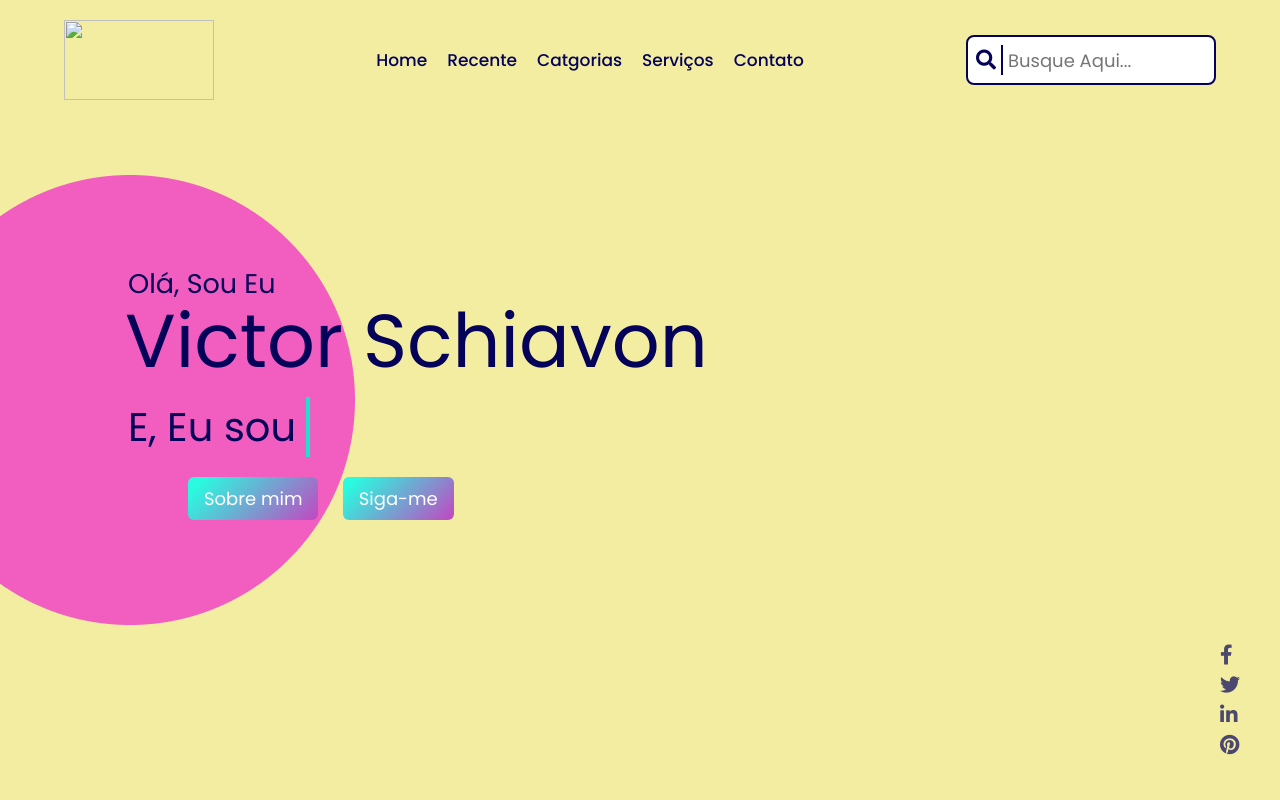
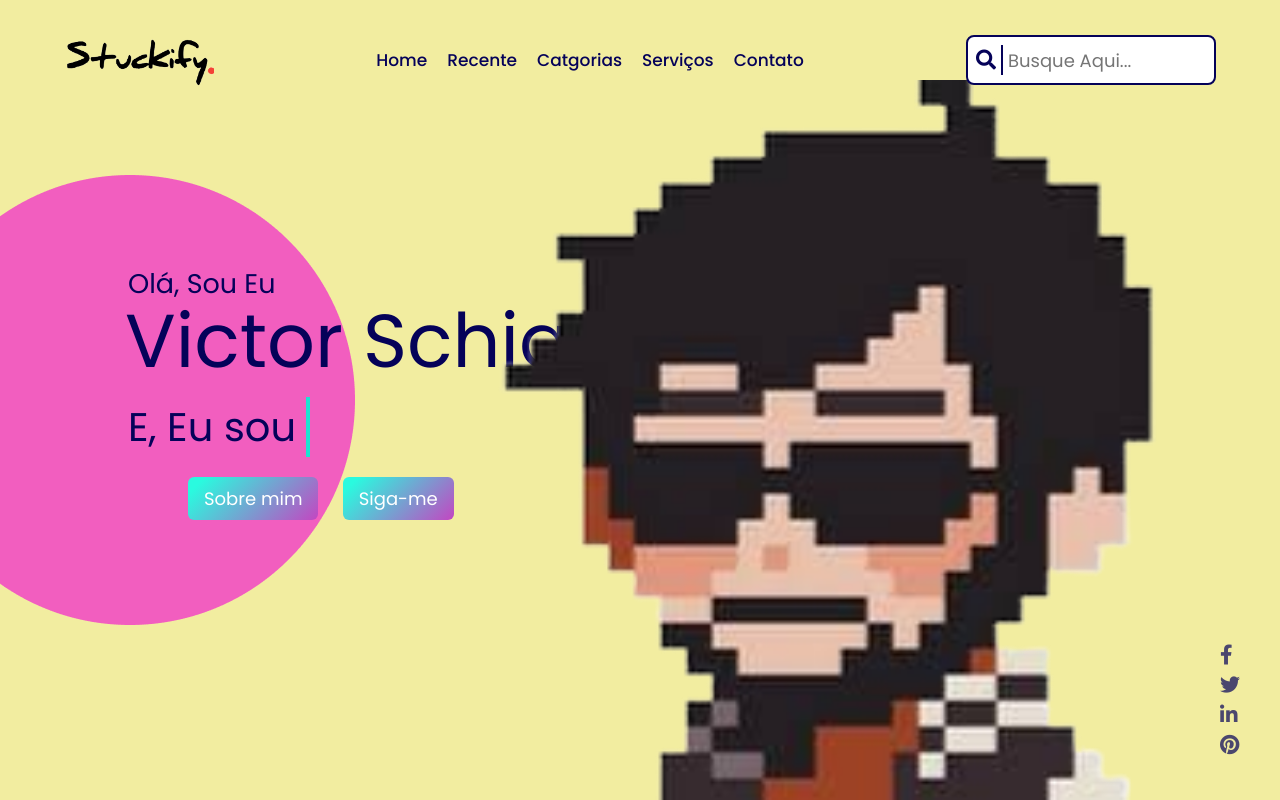
Before and after one commit to Gabriel-Ferreira-Pereira/Projetos-Jailson-HTML5-CSS3, a plain HTML site: page Difícil/01/01dificil.html in a window 1280 px wide. Drawn offline with Linux system fonts and the light colour scheme; files that its build step writes are made by us from their sources; files whose address does not match are found by name.

Commit message:
Update 01dificil.html

```diff
--- a/Difícil/01/01dificil.html
+++ b/Difícil/01/01dificil.html
@@ -16,7 +16,7 @@
         <nav>
             <div class="navbar">
                 <div class="logo">
-                    <img src="/ProjetosJailson/img/logo01dificil.png" alt="">
+                    <img src="logo01dificil.png" alt="">
                 </div>
                 <ul class="menu">
                     <li><a href="#">Home</a></li>
@@ -50,7 +50,7 @@
             </div>
         </div>
         <div class="yunli">
-            <img src="/ProjetosJailson/img/testeyun3.png" alt="">
+            <img src="testeyun3.png" alt="">
         </div>
         <div class="media-icons">
             <a href="#"><i class="fab fa-facebook-f"></i></a>
```
